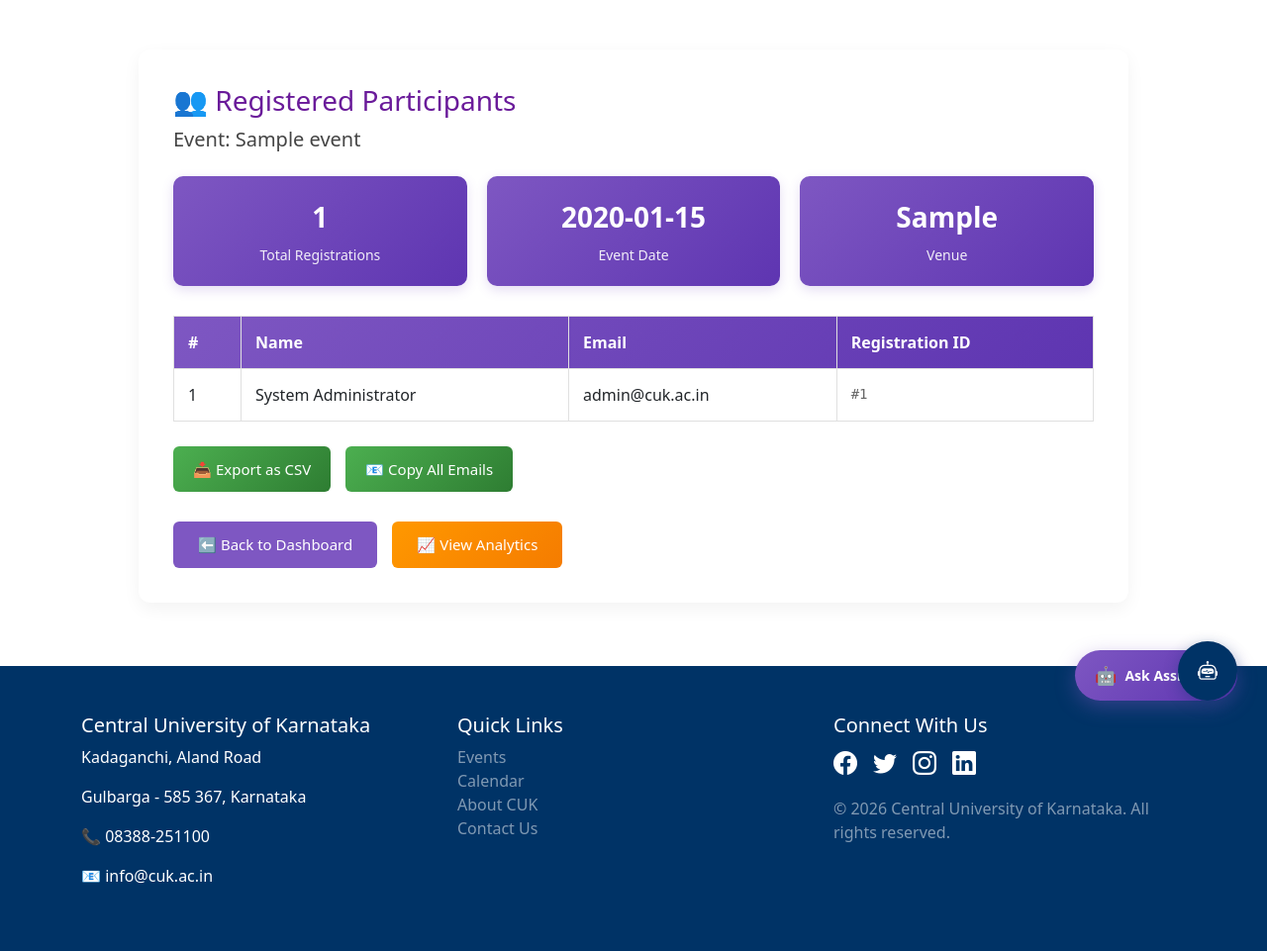
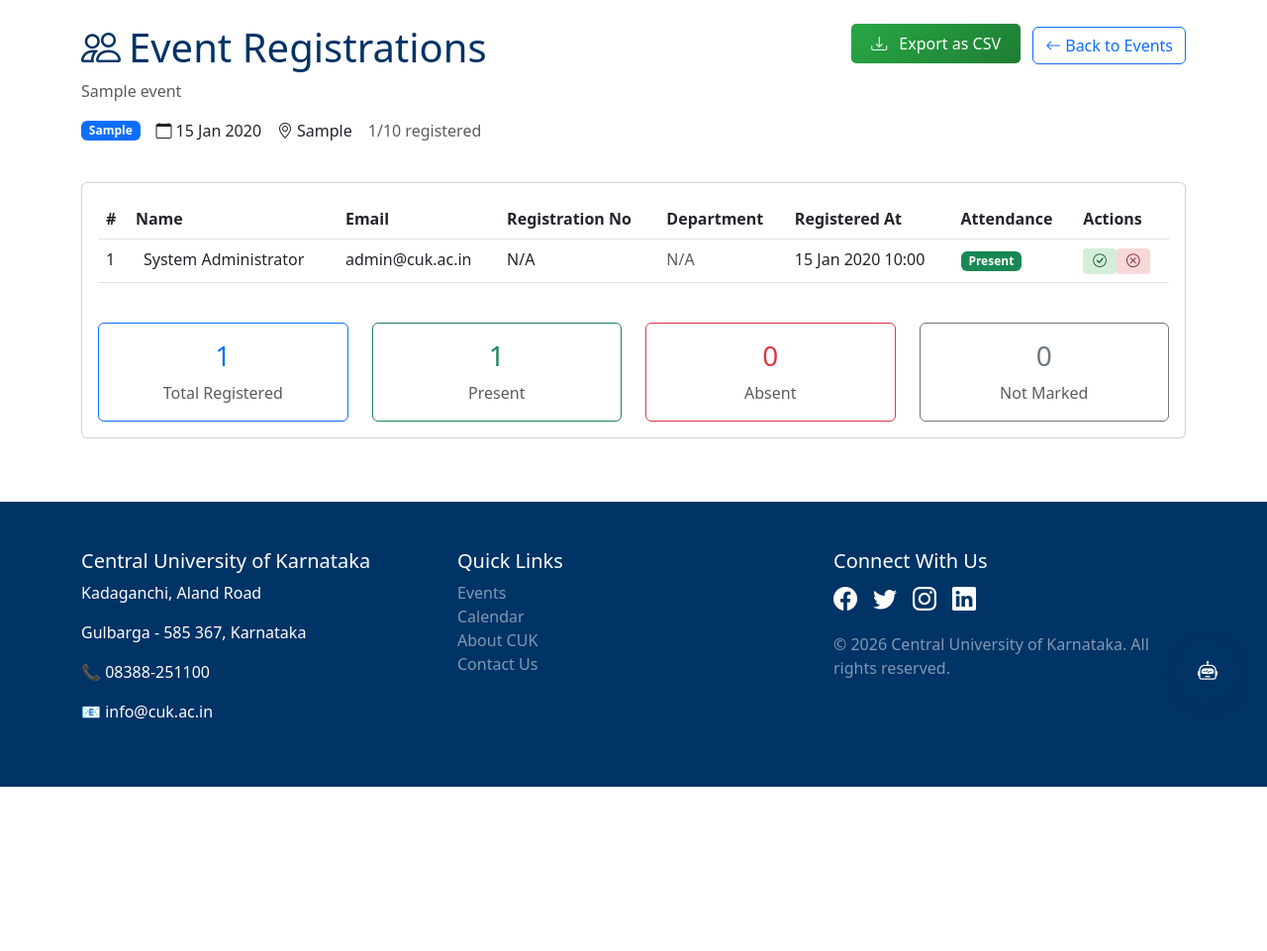
Before and after one commit to R-Sreevani/event-management, a Flask app: template templates/admin_event.html in a window 1280 px wide. Shown: the part 62-1023 px from the top of the page at 99% size. After the commit the page ends 857 px from the top, so only its background shows below. Run offline with Flask 3, Linux system fonts and the light colour scheme; the template is opened without the code that fills it: values that come from a table or form of the project are taken from there, others are empty; tables that the repository leaves empty hold one stand-in row (values such as "Sample post").

Commit message:
Update admin_event.html

```diff
--- a/templates/admin_event.html
+++ b/templates/admin_event.html
@@ -1,616 +1,221 @@
 {% extends 'layout.html' %}
-{% block title %}Event Registrations{% endblock %}
+{% block title %}Event Registrations - {{ event.name }}{% endblock %}
+
+{% block extra_css %}
+<style>
+    .export-btn {
+        background: linear-gradient(135deg, #28a745, #1e7e34);
+        color: white;
+        border: none;
+        padding: 8px 20px;
+        border-radius: 5px;
+        text-decoration: none;
+        display: inline-flex;
+        align-items: center;
+        gap: 8px;
+    }
+
+    .export-btn:hover {
+        background: linear-gradient(135deg, #218838, #1c7430);
+        color: white;
+        text-decoration: none;
+    }
+
+    .attendance-btn {
+        padding: 3px 10px;
+        border-radius: 4px;
+        border: none;
+        font-size: 0.85rem;
+        cursor: pointer;
+        transition: all 0.3s;
+    }
+
+    .present-btn { background: #d4edda; color: #155724; }
+    .absent-btn { background: #f8d7da; color: #721c24; }
+    .present-btn:hover { background: #c3e6cb; }
+    .absent-btn:hover { background: #f5c6cb; }
+</style>
+{% endblock %}
 
 {% block content %}
-<div class="event-details-container">
-    <h2>👥 Registered Participants</h2>
-    <h3 class="event-name">Event: {{ event.name }}</h3>
-
-    <div class="event-stats">
-        <div class="stat-box">
-            <span class="stat-number">{{ registrations|length }}</span>
-            <span class="stat-label">Total Registrations</span>
+<div class="row mb-4">
+    <div class="col-md-8">
+        <h1 class="cuk-text-primary">
+            <i class="bi bi-people me-2"></i>Event Registrations
+        </h1>
+        <p class="text-muted">{{ event.name }}</p>
+        <div class="d-flex align-items-center gap-3 mb-3">
+            <span class="badge bg-primary">{{ event.category|title }}</span>
+            <span><i class="bi bi-calendar me-1"></i>{{ event.date.strftime('%d %b %Y') }}</span>
+            <span><i class="bi bi-geo-alt me-1"></i>{{ event.venue }}</span>
+            <span class="text-muted">{{ registrations|length }}/{{ event.capacity }} registered</span>
         </div>
-        <div class="stat-box">
-            <span class="stat-number">{{ event.date }}</span>
-            <span class="stat-label">Event Date</span>
     </div>
-        <div class="stat-box">
-            <span class="stat-number">{{ event.venue or 'TBD' }}</span>
-            <span class="stat-label">Venue</span>
+    <div class="col-md-4 text-end">
+        <a href="{{ url_for('export_registrations', event_id=event.id) }}" class="export-btn">
+            <i class="bi bi-download me-1"></i>Export as CSV
+        </a>
+        <a href="{{ url_for('admin_events') }}" class="btn btn-outline-primary ms-2">
+            <i class="bi bi-arrow-left me-1"></i>Back to Events
+        </a>
     </div>
 </div>
 
+<div class="card">
+    <div class="card-body">
         {% if registrations %}
             <div class="table-responsive">
-        <table class="registration-table">
+                <table class="table table-hover">
                     <thead>
                         <tr>
                             <th>#</th>
                             <th>Name</th>
                             <th>Email</th>
-                    <th>Registration ID</th>
+                            <th>Registration No</th>
+                            <th>Department</th>
+                            <th>Registered At</th>
+                            <th>Attendance</th>
+                            <th>Actions</th>
                         </tr>
                     </thead>
                     <tbody>
                         {% for reg in registrations %}
                             <tr>
                                 <td>{{ loop.index }}</td>
-                    <td>{{ reg.user.name }}</td>
+                                <td>
+                                    <div class="d-flex align-items-center">
+                                        <div class="ms-2">
+                                            <div>{{ reg.user.name }}</div>
+                                            {% if reg.user.phone %}
+                                                <small class="text-muted">{{ reg.user.phone }}</small>
+                                            {% endif %}
+                                        </div>
+                                    </div>
+                                </td>
                                 <td>{{ reg.user.email }}</td>
-                    <td class="reg-id">#{{ reg.id }}</td>
+                                <td>{{ reg.user.registration_no or 'N/A' }}</td>
+                                <td>
+                                    {% if reg.user.department %}
+                                        <span class="badge bg-info">{{ reg.user.department.code }}</span>
+                                    {% else %}
+                                        <span class="text-muted">N/A</span>
+                                    {% endif %}
+                                </td>
+                                <td>{{ reg.registered_at.strftime('%d %b %Y %H:%M') }}</td>
+                                <td>
+                                    <span class="badge
+                                        {% if reg.attendance_status == 'Present' %}bg-success
+                                        {% elif reg.attendance_status == 'Absent' %}bg-danger
+                                        {% else %}bg-secondary{% endif %}">
+                                        {{ reg.attendance_status }}
+                                    </span>
+                                </td>
+                                <td>
+                                    <div class="btn-group btn-group-sm">
+                                        <button class="attendance-btn present-btn"
+                                                onclick="updateAttendance({{ reg.id }}, 'Present')"
+                                                title="Mark as Present">
+                                            <i class="bi bi-check-circle"></i>
+                                        </button>
+                                        <button class="attendance-btn absent-btn"
+                                                onclick="updateAttendance({{ reg.id }}, 'Absent')"
+                                                title="Mark as Absent">
+                                            <i class="bi bi-x-circle"></i>
+                                        </button>
+                                    </div>
+                                </td>
                             </tr>
                         {% endfor %}
                     </tbody>
                 </table>
             </div>
 
-    <div class="export-actions">
-        <button onclick="exportToCSV()" class="export-btn">📥 Export as CSV</button>
-        <button onclick="copyEmails()" class="export-btn">📧 Copy All Emails</button>
+            <!-- Summary Statistics -->
+            <div class="row mt-4">
+                <div class="col-md-3">
+                    <div class="card border-primary">
+                        <div class="card-body text-center">
+                            <h3 class="text-primary">{{ registrations|length }}</h3>
+                            <p class="text-muted mb-0">Total Registered</p>
+                        </div>
+                    </div>
+                </div>
+                <div class="col-md-3">
+                    <div class="card border-success">
+                        <div class="card-body text-center">
+                            <h3 class="text-success">
+                                {{ registrations|selectattr('attendance_status', 'equalto', 'Present')|list|length }}
+                            </h3>
+                            <p class="text-muted mb-0">Present</p>
+                        </div>
+                    </div>
+                </div>
+                <div class="col-md-3">
+                    <div class="card border-danger">
+                        <div class="card-body text-center">
+                            <h3 class="text-danger">
+                                {{ registrations|selectattr('attendance_status', 'equalto', 'Absent')|list|length }}
+                            </h3>
+                            <p class="text-muted mb-0">Absent</p>
+                        </div>
+                    </div>
+                </div>
+                <div class="col-md-3">
+                    <div class="card border-secondary">
+                        <div class="card-body text-center">
+                            <h3 class="text-secondary">
+                                {{ registrations|selectattr('attendance_status', 'equalto', 'Registered')|list|length }}
+                            </h3>
+                            <p class="text-muted mb-0">Not Marked</p>
+                        </div>
+                    </div>
+                </div>
             </div>
         {% else %}
-    <p class="no-registrations">No participants have registered for this event yet.</p>
-    {% endif %}
-
-    <div class="action-buttons">
-        <a href="{{ url_for('admin_dashboard') }}">
-            <button class="back-btn">⬅ Back to Dashboard</button>
-        </a>
-        {% if registrations %}
-        <button onclick="showEventAnalytics()" class="analytics-btn">📈 View Analytics</button>
+            <div class="text-center py-5">
+                <i class="bi bi-people-slash fs-1 text-muted mb-3"></i>
+                <h4 class="text-muted">No Registrations Yet</h4>
+                <p class="text-muted">No one has registered for this event yet.</p>
+            </div>
         {% endif %}
     </div>
 </div>
 
-<!-- Chatbot integrated into the page -->
-<div id="chatbot-container">
-    <div id="chat-window" style="display: none;">
-        <div class="chat-header">
-            <strong>Event Assistant 🤖</strong>
-            <button onclick="toggleChat()" class="close-btn">×</button>
-        </div>
-        <div id="chat-messages">
-            <div class="message bot">Hello Admin! 👋 I can help you with this event's registrations.</div>
-            <div class="message bot">Ask me about:
-                <ul style="margin: 5px 0 5px 20px;">
-                    <li>Registration count</li>
-                    <li>Participant details</li>
-                    <li>Exporting data</li>
-                    <li>Event statistics</li>
-                </ul>
-            </div>
-        </div>
-        <div class="quick-questions">
-            <button onclick="askQuestion('How many registrations for this event?')" class="quick-btn">📊 Count</button>
-            <button onclick="askQuestion('Show participant list')" class="quick-btn">👥 Participants</button>
-            <button onclick="askQuestion('Event details')" class="quick-btn">📅 Event Info</button>
-            <button onclick="askQuestion('Export help')" class="quick-btn">📤 Export</button>
-        </div>
-        <div class="chat-input-area">
-            <input type="text" id="chat-input" placeholder="Ask about registrations..."
-                   onkeypress="if(event.keyCode==13) sendMessage()">
-            <button onclick="sendMessage()" class="send-btn">Send</button>
-        </div>
-    </div>
-    <button onclick="toggleChat()" class="chat-toggle-btn">
-        <span class="chat-icon">🤖</span>
-        <span class="chat-label">Ask Assistant</span>
-    </button>
-</div>
-
-<style>
-.event-details-container {
-    max-width: 1000px;
-    margin: 50px auto;
-    background: #fff;
-    padding: 35px;
-    border-radius: 12px;
-    box-shadow: 0 6px 18px rgba(0, 0, 0, 0.05);
-    animation: fadeIn 0.7s ease-out;
-}
-
-.event-details-container h2 {
-    font-size: 28px;
-    color: #6a1b9a;
-    margin-bottom: 10px;
-}
-
-.event-name {
-    font-size: 20px;
-    color: #444;
-    margin-bottom: 25px;
-}
-
-.event-stats {
-    display: flex;
-    gap: 20px;
-    margin-bottom: 30px;
-    flex-wrap: wrap;
-}
-
-.stat-box {
-    flex: 1;
-    min-width: 150px;
-    background: linear-gradient(135deg, #7e57c2, #5e35b1);
-    color: white;
-    padding: 20px;
-    border-radius: 10px;
-    text-align: center;
-    box-shadow: 0 4px 12px rgba(126, 87, 194, 0.2);
-}
-
-.stat-number {
-    display: block;
-    font-size: 28px;
-    font-weight: bold;
-    margin-bottom: 5px;
-}
-
-.stat-label {
-    font-size: 14px;
-    opacity: 0.9;
-}
-
-.table-responsive {
-    overflow-x: auto;
-    margin-bottom: 25px;
-}
-
-.registration-table {
-    width: 100%;
-    border-collapse: collapse;
-    font-size: 16px;
-}
-
-.registration-table th,
-.registration-table td {
-    border: 1px solid #e0e0e0;
-    padding: 14px;
-    text-align: left;
-}
-
-.registration-table thead {
-    background: linear-gradient(135deg, #7e57c2, #5e35b1);
-    color: white;
-}
-
-.registration-table th {
-    font-weight: 600;
-}
-
-.registration-table tbody tr:nth-child(even) {
-    background-color: #f9f6ff;
-}
-
-.registration-table tbody tr:hover {
-    background-color: #f0ebff;
-    transition: background-color 0.2s;
-}
-
-.reg-id {
-    font-family: monospace;
-    color: #666;
-    font-size: 14px;
-}
-
-.export-actions {
-    display: flex;
-    gap: 15px;
-    margin-bottom: 30px;
-    flex-wrap: wrap;
-}
-
-.export-btn {
-    background: linear-gradient(135deg, #4CAF50, #2E7D32);
-    color: white;
-    padding: 12px 20px;
-    border: none;
-    border-radius: 6px;
-    font-size: 15px;
-    cursor: pointer;
-    transition: all 0.3s ease;
-    display: flex;
-    align-items: center;
-    gap: 8px;
-}
-
-.export-btn:hover {
-    transform: translateY(-2px);
-    box-shadow: 0 4px 12px rgba(76, 175, 80, 0.3);
-}
-
-.no-registrations {
-    font-size: 18px;
-    color: #999;
-    text-align: center;
-    padding: 40px;
-    background: #f9f9f9;
-    border-radius: 8px;
-    margin: 30px 0;
-}
-
-.action-buttons {
-    display: flex;
-    gap: 15px;
-    margin-top: 30px;
-    flex-wrap: wrap;
-}
-
-.back-btn {
-    background-color: #7e57c2;
-    color: white;
-    padding: 12px 25px;
-    border: none;
-    border-radius: 6px;
-    font-size: 15px;
-    cursor: pointer;
-    transition: background-color 0.3s ease;
-}
-
-.back-btn:hover {
-    background-color: #5e35b1;
-}
-
-.analytics-btn {
-    background: linear-gradient(135deg, #FF9800, #F57C00);
-    color: white;
-    padding: 12px 25px;
-    border: none;
-    border-radius: 6px;
-    font-size: 15px;
-    cursor: pointer;
-    transition: all 0.3s ease;
-}
-
-.analytics-btn:hover {
-    transform: translateY(-2px);
-    box-shadow: 0 4px 12px rgba(255, 152, 0, 0.3);
-}
-
-@keyframes fadeIn {
-    from { opacity: 0; transform: translateY(20px); }
-    to { opacity: 1; transform: translateY(0); }
-}
-
-/* Chatbot Styles */
-#chatbot-container {
-    position: fixed;
-    bottom: 30px;
-    right: 30px;
-    z-index: 1000;
-}
-
-#chat-window {
-    width: 380px;
-    height: 500px;
-    background: white;
-    border: 1px solid #ddd;
-    border-radius: 15px;
-    box-shadow: 0 10px 30px rgba(0,0,0,0.15);
-    display: flex;
-    flex-direction: column;
-    overflow: hidden;
-    animation: slideIn 0.3s ease-out;
-}
-
-@keyframes slideIn {
-    from { transform: translateY(20px); opacity: 0; }
-    to { transform: translateY(0); opacity: 1; }
-}
-
-.chat-header {
-    background: linear-gradient(135deg, #7e57c2, #5e35b1);
-    color: white;
-    padding: 15px 20px;
-    display: flex;
-    justify-content: space-between;
-    align-items: center;
-}
-
-.close-btn {
-    background: rgba(255,255,255,0.2);
-    border: none;
-    color: white;
-    width: 30px;
-    height: 30px;
-    border-radius: 50%;
-    cursor: pointer;
-    font-size: 18px;
-    display: flex;
-    align-items: center;
-    justify-content: center;
-}
-
-.close-btn:hover {
-    background: rgba(255,255,255,0.3);
-}
-
-#chat-messages {
-    flex: 1;
-    padding: 20px;
-    overflow-y: auto;
-    background: #f8f9fa;
-    font-size: 14px;
-}
-
-.message {
-    margin: 10px 0;
-    padding: 12px 16px;
-    border-radius: 18px;
-    max-width: 85%;
-    word-wrap: break-word;
-    line-height: 1.4;
-    animation: messageAppear 0.3s ease-out;
-}
-
-@keyframes messageAppear {
-    from { opacity: 0; transform: translateY(10px); }
-    to { opacity: 1; transform: translateY(0); }
-}
-
-.message.bot {
-    background: white;
-    color: #333;
-    border: 1px solid #e0e0e0;
-    margin-right: auto;
-    border-bottom-left-radius: 5px;
-}
-
-.message.user {
-    background: linear-gradient(135deg, #7e57c2, #5e35b1);
-    color: white;
-    margin-left: auto;
-    border-bottom-right-radius: 5px;
-}
-
-.quick-questions {
-    padding: 15px 20px;
-    background: white;
-    border-top: 1px solid #eee;
-    display: flex;
-    gap: 8px;
-    flex-wrap: wrap;
-    justify-content: center;
-}
-
-.quick-btn {
-    background: #f0f2f5;
-    border: 1px solid #ddd;
-    padding: 6px 10px;
-    border-radius: 15px;
-    font-size: 11px;
-    cursor: pointer;
-    transition: all 0.2s;
-    white-space: nowrap;
-}
-
-.quick-btn:hover {
-    background: #7e57c2;
-    color: white;
-    border-color: #7e57c2;
-}
-
-.chat-input-area {
-    padding: 15px 20px;
-    background: white;
-    border-top: 1px solid #eee;
-    display: flex;
-    gap: 10px;
-}
-
-#chat-input {
-    flex: 1;
-    padding: 12px 15px;
-    border: 1px solid #ddd;
-    border-radius: 25px;
-    outline: none;
-    transition: border-color 0.3s;
-}
-
-#chat-input:focus {
-    border-color: #7e57c2;
-}
-
-.send-btn {
-    background: linear-gradient(135deg, #7e57c2, #5e35b1);
-    color: white;
-    border: none;
-    padding: 12px 20px;
-    border-radius: 25px;
-    cursor: pointer;
-    font-weight: bold;
-    transition: transform 0.2s;
-}
-
-.send-btn:hover {
-    transform: scale(1.05);
-}
-
-.chat-toggle-btn {
-    background: linear-gradient(135deg, #7e57c2, #5e35b1);
-    color: white;
-    border: none;
-    padding: 12px 20px;
-    border-radius: 50px;
-    cursor: pointer;
-    display: flex;
-    align-items: center;
-    gap: 8px;
-    font-weight: bold;
-    box-shadow: 0 6px 20px rgba(126, 87, 194, 0.4);
-    transition: all 0.3s;
-    margin-left: auto;
-}
-
-.chat-toggle-btn:hover {
-    transform: translateY(-3px);
-    box-shadow: 0 8px 25px rgba(126, 87, 194, 0.5);
-}
-
-.chat-icon {
-    font-size: 18px;
-}
-
-.chat-label {
-    font-size: 14px;
-}
-
-/* Responsive design */
-@media (max-width: 768px) {
-    .event-details-container {
-        margin: 20px;
-        padding: 20px;
-    }
-
-    .event-stats {
-        flex-direction: column;
-    }
-
-    .stat-box {
-        min-width: 100%;
-    }
-
-    #chat-window {
-        width: calc(100vw - 60px);
-        height: 450px;
-        right: 30px;
-    }
-
-    .chat-toggle-btn {
-        padding: 10px 15px;
-    }
-
-    .chat-label {
-        display: none;
-    }
-}
-</style>
-
 <script>
-let chatOpen = false;
-
-function toggleChat() {
-    const chatWindow = document.getElementById('chat-window');
-    chatOpen = !chatOpen;
-    chatWindow.style.display = chatOpen ? 'flex' : 'none';
-}
-
-function askQuestion(question) {
-    document.getElementById('chat-input').value = question;
-    sendMessage();
-}
-
-function sendMessage() {
-    const input = document.getElementById('chat-input');
-    const message = input.value.trim();
-
-    if (!message) return;
-
-    // Add user message
-    addMessage(message, 'user');
-    input.value = '';
-
-    // Show typing indicator
-    const typingIndicator = document.createElement('div');
-    typingIndicator.className = 'message bot';
-    typingIndicator.id = 'typing';
-    typingIndicator.innerHTML = 'Typing...';
-    document.getElementById('chat-messages').appendChild(typingIndicator);
-    document.getElementById('chat-messages').scrollTop = document.getElementById('chat-messages').scrollHeight;
-
-    // Send to backend
-    fetch('/chatbot', {
-        method: 'POST',
+function updateAttendance(registrationId, status) {
+    if (confirm(`Mark attendance as ${status}?`)) {
+        fetch(`/api/attendance/${registrationId}`, {
+            method: 'PUT',
             headers: {
                 'Content-Type': 'application/json',
             },
-        body: JSON.stringify({ message: message })
+            body: JSON.stringify({ status: status })
         })
         .then(response => response.json())
         .then(data => {
-        // Remove typing indicator
-        const typing = document.getElementById('typing');
-        if (typing) typing.remove();
-
-        // Add bot response
-        addMessage(data.response, 'bot');
+            if (data.success) {
+                location.reload();
+            } else {
+                alert('Failed to update attendance');
+            }
         })
         .catch(error => {
-        // Remove typing indicator
-        const typing = document.getElementById('typing');
-        if (typing) typing.remove();
-
-        addMessage('Sorry, I encountered an error. Please try again.', 'bot');
+            console.error('Error:', error);
+            alert('Failed to update attendance');
         });
-}
-
-function addMessage(text, sender) {
-    const messagesDiv = document.getElementById('chat-messages');
-    const messageDiv = document.createElement('div');
-    messageDiv.className = `message ${sender}`;
-    messageDiv.innerHTML = text.replace(/\n/g, '<br>');
-
-    messagesDiv.appendChild(messageDiv);
-    messagesDiv.scrollTop = messagesDiv.scrollHeight;
-}
-
-// Export functions
-function exportToCSV() {
-    const rows = [];
-    const headers = ['Number', 'Name', 'Email', 'Registration ID'];
-    rows.push(headers.join(','));
-
-    const tableRows = document.querySelectorAll('.registration-table tbody tr');
-    tableRows.forEach(row => {
-        const cols = row.querySelectorAll('td');
-        const rowData = Array.from(cols).map(col => `"${col.textContent}"`);
-        rows.push(rowData.join(','));
-    });
-
-    const csvContent = rows.join('\n');
-    const blob = new Blob([csvContent], { type: 'text/csv' });
-    const url = window.URL.createObjectURL(blob);
-    const a = document.createElement('a');
-    a.href = url;
-    a.download = `registrations_${new Date().toISOString().split('T')[0]}.csv`;
-    document.body.appendChild(a);
-    a.click();
-    document.body.removeChild(a);
-    window.URL.revokeObjectURL(url);
-
-    alert(`✅ Exported ${tableRows.length} registrations to CSV!`);
-}
-
-function copyEmails() {
-    const emails = Array.from(document.querySelectorAll('.registration-table tbody tr td:nth-child(3)'))
-        .map(td => td.textContent.trim())
-        .join(', ');
-
-    if (emails) {
-        navigator.clipboard.writeText(emails)
-            .then(() => alert('✅ All emails copied to clipboard!'))
-            .catch(() => alert('❌ Failed to copy emails. Please try again.'));
-    } else {
-        alert('No emails to copy.');
     }
 }
 
-function showEventAnalytics() {
-    const registrationCount = {{ registrations|length }};
-    const eventName = "{{ event.name }}";
-
-    alert(`📊 Event Analytics:\n\nEvent: ${eventName}\nRegistrations: ${registrationCount}\n\nMore analytics coming soon!`);
-}
-
-// Auto-open chatbot after 3 seconds with event-specific help
-setTimeout(() => {
-    if (!chatOpen) {
-        const welcomeMessage = document.createElement('div');
-        welcomeMessage.className = 'message bot';
-        welcomeMessage.innerHTML = `You're viewing registrations for "{{ event.name }}". I can help you export data or get statistics!`;
-        document.getElementById('chat-messages').appendChild(welcomeMessage);
-    }
-}, 3000);
+// Add this route to your app.py if not already present
+/*
+@app.route('/api/attendance/<int:registration_id>', methods=['PUT'])
+@admin_required
+def update_attendance(registration_id):
+    registration = Registration.query.get_or_404(registration_id)
+    data = request.json
+    registration.attendance_status = data.get('status', 'Registered')
+    db.session.commit()
+    return jsonify({'success': True})
+*/
 </script>
 {% endblock %}
```
Lines whose indentation alone changed are shown as unchanged.
